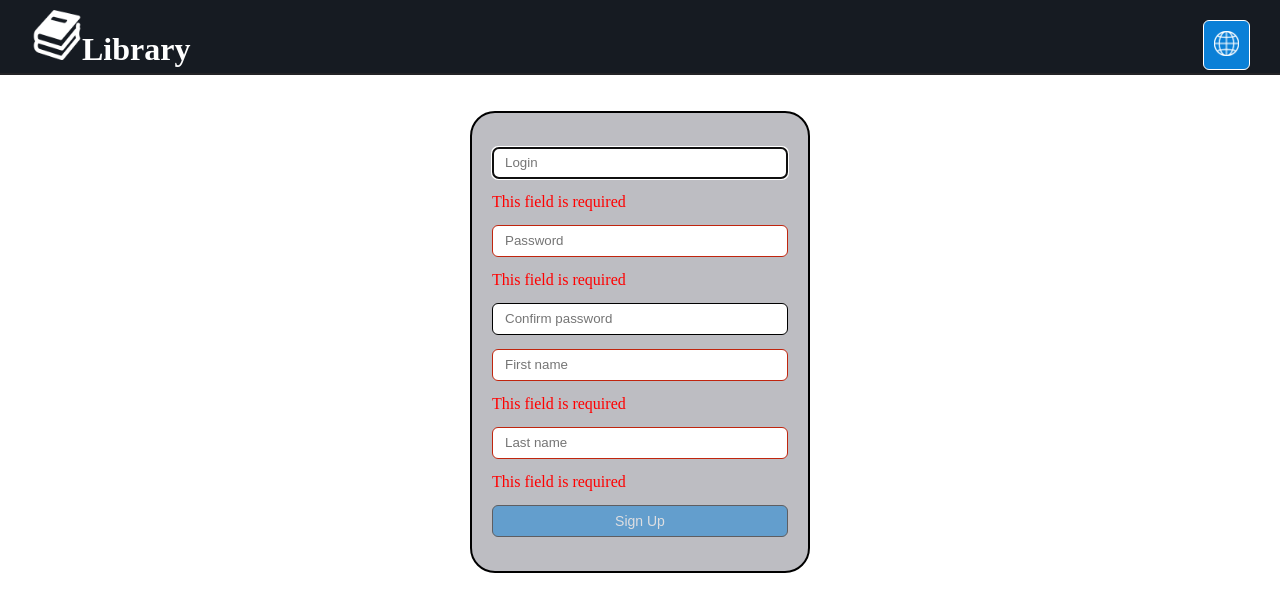
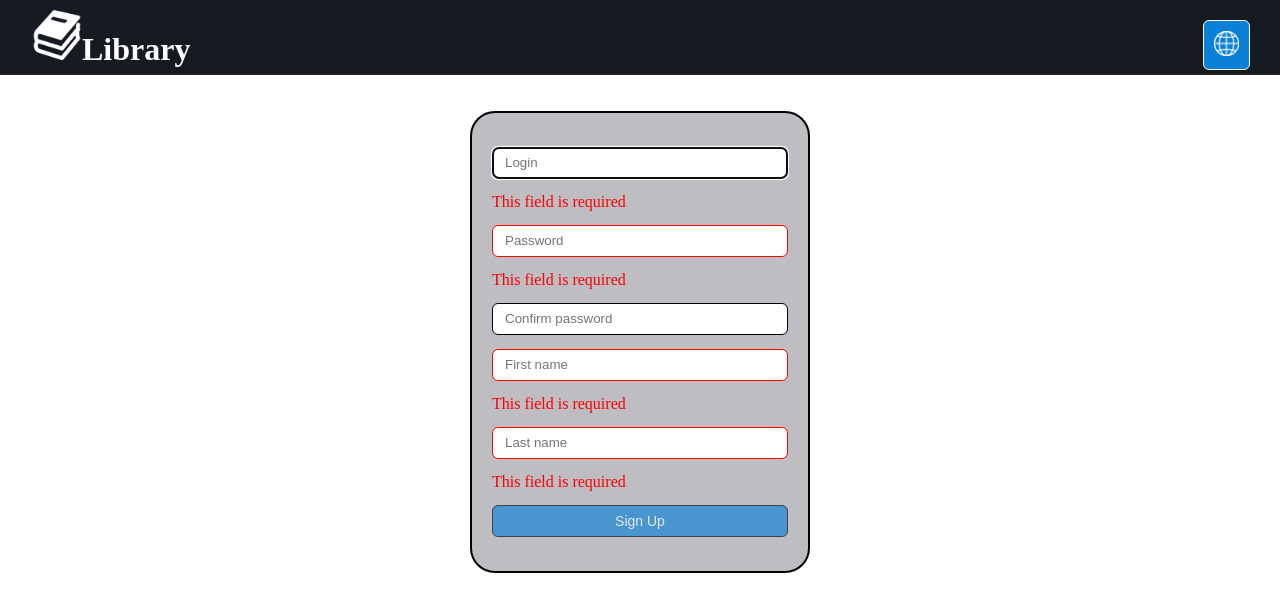
Before and after one commit to SirJohanot/library-react, a React (Create React App) app: page /sign-up in a window 1280 px wide. Shown: the top 612 px of the page. Built offline with nearby package versions, Linux system fonts and the light colour scheme.

Commit message:
cleaned up SignUp form code

```diff
--- a/src/pages/SignUp.js
+++ b/src/pages/SignUp.js
@@ -121,6 +121,16 @@ export default function SignUp() {
         }
     }
 
+    const formhasErrors = () => {
+        return (
+            errors?.login
+            || errors?.password
+            || errors?.confirmedPassword
+            || errors?.firstName
+            || errors?.lastName
+        );
+    }
+
     const handleChange = (e) => {
         setSignUpCredentials(prev => ({ ...prev, [e.target.name]: e.target.value }));
     }
@@ -129,7 +139,7 @@ export default function SignUp() {
         <section id="main-content">
             <form className="login-form round-bordered-subject" autoComplete="on" onSubmit={handleSubmit}>
                 <input
-                    style={errors?.login ? { borderColor: '#c0250e' } : {}}
+                    className={errors?.login && 'red-border'}
                     type="text"
                     id="login"
                     name="login"
@@ -140,10 +150,10 @@ export default function SignUp() {
                     required
                 />
                 {errors?.login &&
-                    <div style={{ color: 'red' }}><FormattedMessage id={errors?.login} /></div>
+                    <div className="field-error"><FormattedMessage id={errors?.login} /></div>
                 }
                 <input
-                    style={errors?.password ? { borderColor: '#c0250e' } : {}}
+                    className={errors?.password && 'red-border'}
                     type="password"
                     id="password"
                     name="password"
@@ -153,10 +163,10 @@ export default function SignUp() {
                     required
                 />
                 {errors?.password &&
-                    <div style={{ color: 'red' }}><FormattedMessage id={errors?.password} /></div>
+                    <div className="field-error"><FormattedMessage id={errors?.password} /></div>
                 }
                 <input
-                    style={errors?.confirmedPassword ? { borderColor: '#c0250e' } : {}}
+                    className={errors?.confirmedPassword && 'red-border'}
                     type="password"
                     id="confirmed-password"
                     name="confirmedPassword"
@@ -166,10 +176,10 @@ export default function SignUp() {
                     required
                 />
                 {errors?.confirmedPassword &&
-                    <div style={{ color: 'red' }}><FormattedMessage id={errors?.confirmedPassword} /></div>
+                    <div className="field-error"><FormattedMessage id={errors?.confirmedPassword} /></div>
                 }
                 <input
-                    style={errors?.firstName ? { borderColor: '#c0250e' } : {}}
+                    className={errors?.firstName && 'red-border'}
                     type="text"
                     id="first-name"
                     name="firstName"
@@ -179,10 +189,10 @@ export default function SignUp() {
                     required
                 />
                 {errors?.firstName &&
-                    <div style={{ color: 'red' }}><FormattedMessage id={errors?.firstName} /></div>
+                    <div className="field-error"><FormattedMessage id={errors?.firstName} /></div>
                 }
                 <input
-                    style={errors?.lastName ? { borderColor: '#c0250e' } : {}}
+                    className={errors?.lastName && 'red-border'}
                     type="text"
                     id="last-name"
                     name="lastName"
@@ -192,31 +202,13 @@ export default function SignUp() {
                     required
                 />
                 {errors?.lastName &&
-                    <div style={{ color: 'red' }}><FormattedMessage id={errors?.lastName} /></div>
+                    <div className="field-error"><FormattedMessage id={errors?.lastName} /></div>
                 }
                 {errors?.other &&
                     <div className="error-message"><FormattedMessage id={errors?.other} /></div>
                 }
                 <button
-                    disabled={
-                        errors?.login
-                        || errors?.password
-                        || errors?.confirmedPassword
-                        || errors?.firstName
-                        || errors?.lastName
-                    }
-                    style={
-                        (errors?.login
-                            || errors?.password
-                            || errors?.confirmedPassword
-                            || errors?.firstName
-                            || errors?.lastName) ?
-                            {
-                                pointerEvents: 'none',
-                                opacity: 0.5
-                            }
-                            : {}
-                    }
+                    disabled={formhasErrors()}
                 ><FormattedMessage id="signUp" /></button>
             </form>
         </section >
```
